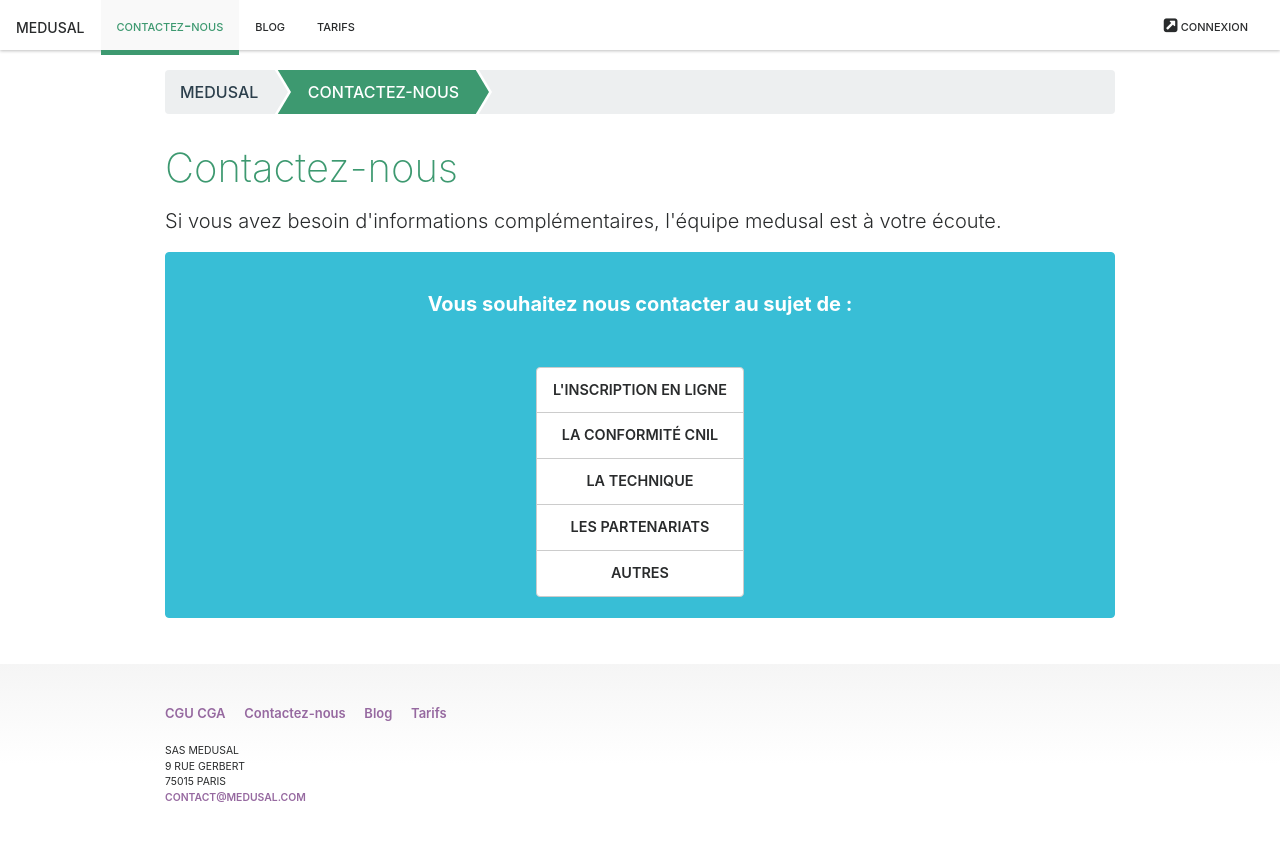
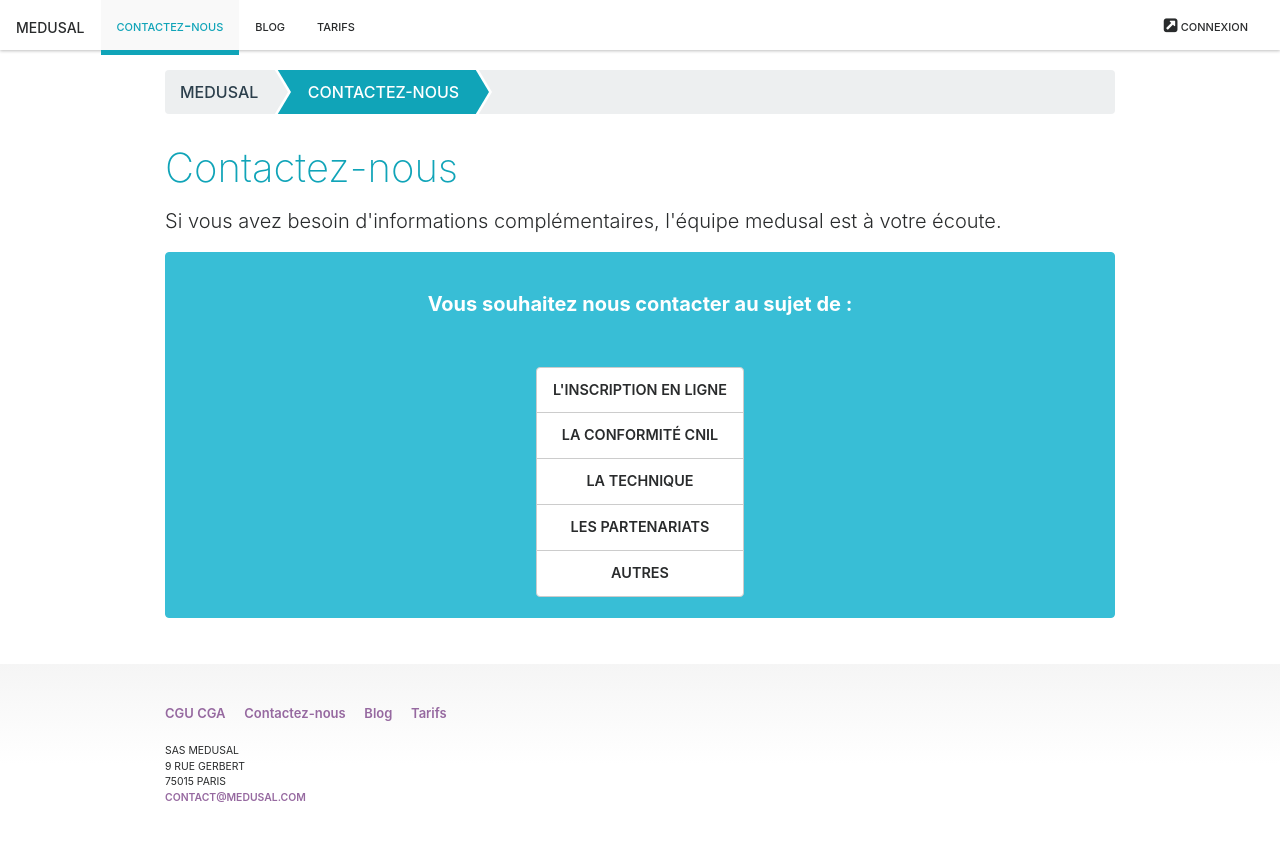
Before and after one commit to medusal/medusal.github.io, a Jekyll site: the page built from _pages/contact.html, in a window 1280 px wide. Shown: the top 841 px of the page. Built offline with Jekyll 4.4.1, drawn with Linux system fonts in a browser that asks for light colours.

Commit message:
Fix color contacts

```diff
--- a/_pages/contact.html
+++ b/_pages/contact.html
@@ -1,7 +1,7 @@
 ---
 title: Contactez-nous
 permalink: "/contact/"
-color: "#3D9970"
+color: "#10a4b8"
 noindex: true
 nav_name: Contactez-nous
 footer_name: Contactez-nous
```
